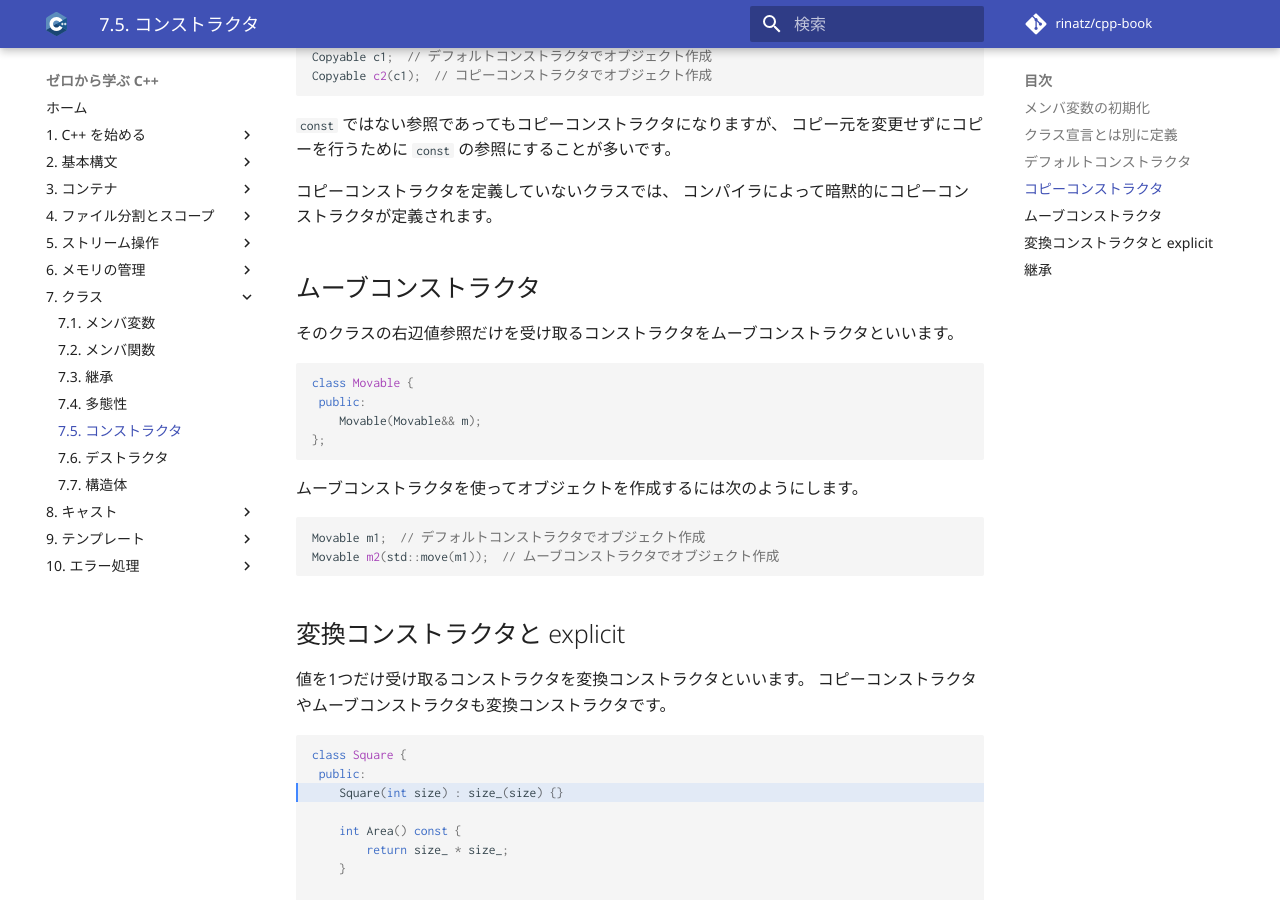
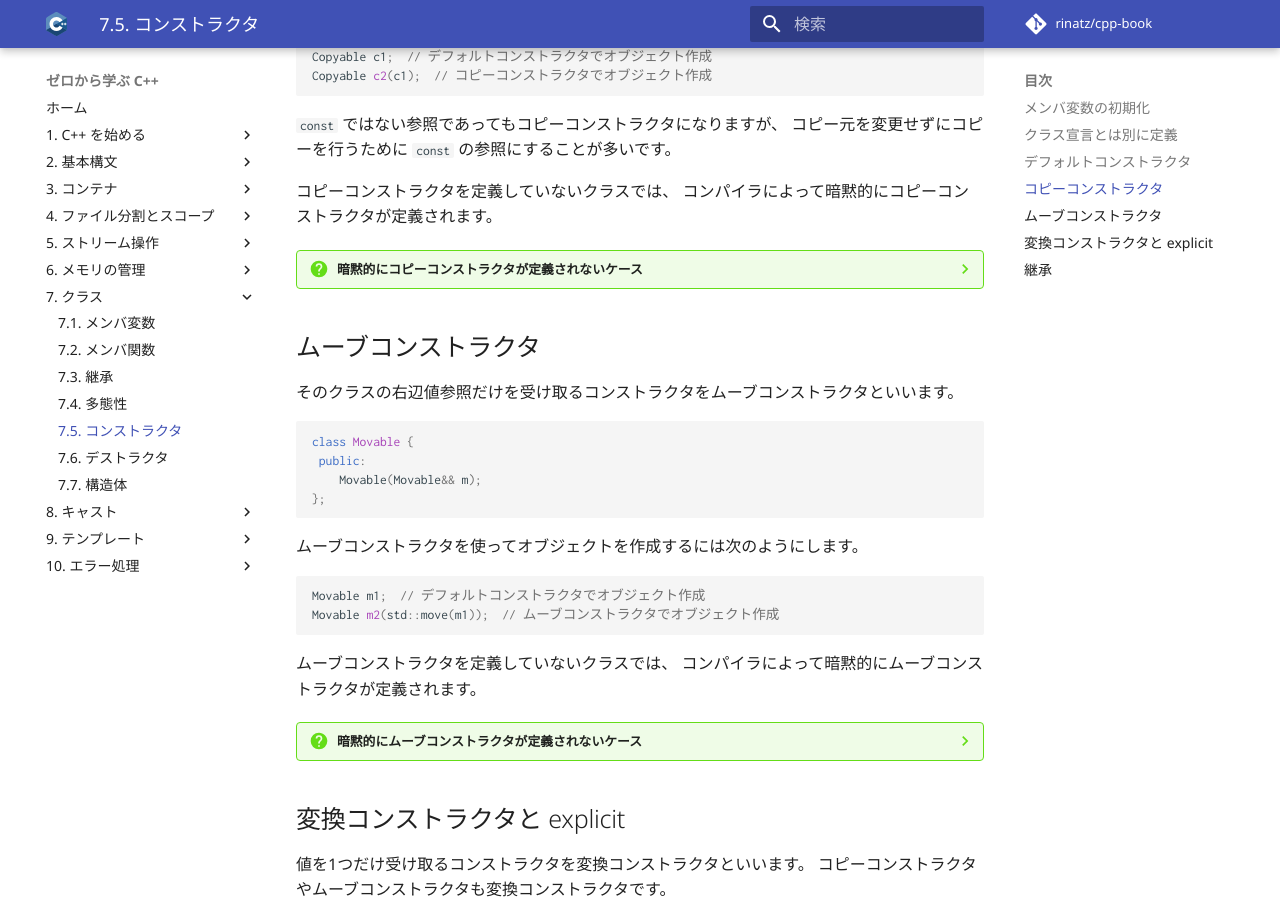
Before and after one commit to rinatz/cpp-book, an MkDocs documentation site: the page built from docs/ch07-05-constructors.md, in a window 1280 px wide and 900 px high, scrolled down 2283 px. Built offline with MkDocs 1.6.1 and Material for MkDocs 9.7.7, drawn with Linux system fonts in a browser that asks for light colours; comment, search, counter and statistics services are not loaded.

Commit message:
Add F&Q for the case copy/move constructors are not implicitly defined even if they are not explicitly defined

````diff
--- a/docs/ch07-05-constructors.md
+++ b/docs/ch07-05-constructors.md
@@ -120,6 +120,22 @@
 コピーコンストラクタを定義していないクラスでは、
 コンパイラによって暗黙的にコピーコンストラクタが定義されます。
 
+??? question "暗黙的にコピーコンストラクタが定義されないケース"
+    コピーコンストラクタを定義していないクラスであっても、
+    特定の条件を満たした場合には暗黙的なコピーコンストラクタの定義は行われなくなります。
+
+    条件の一例として次のものがあります。
+
+    - コピーできないメンバ変数をもつ
+    - 右辺値参照型のメンバ変数をもつ
+    - 下記のいずれかが明示的に定義されている
+        - ムーブコンストラクタ
+        - ムーブ代入演算子
+
+    詳細は [コピーコンストラクタ - cppreference.com][cppreference_copy_constructor] を参照してください。
+
+[cppreference_copy_constructor]: https://ja.cppreference.com/w/cpp/language/copy_constructor
+
 ## ムーブコンストラクタ
 
 そのクラスの右辺値参照だけを受け取るコンストラクタをムーブコンストラクタといいます。
@@ -137,6 +153,26 @@
 Movable m1;  // デフォルトコンストラクタでオブジェクト作成
 Movable m2(std::move(m1));  // ムーブコンストラクタでオブジェクト作成
 ```
+
+ムーブコンストラクタを定義していないクラスでは、
+コンパイラによって暗黙的にムーブコンストラクタが定義されます。
+
+??? question "暗黙的にムーブコンストラクタが定義されないケース"
+    ムーブコンストラクタを定義していないクラスであっても、
+    特定の条件を満たした場合には暗黙的なムーブコンストラクタの定義は行われなくなります。
+
+    条件の一例として次のものがあります。
+
+    - ムーブできないメンバ変数をもつ
+    - 下記のいずれかが明示的に定義されている
+        - コピーコンストラクタ
+        - コピー代入演算子
+        - ムーブ代入演算子
+        - デストラクタ
+
+    詳細は [ムーブコンストラクタ - cppreference.com][cppreference_move_constructor] を参照してください。
+
+[cppreference_move_constructor]: https://ja.cppreference.com/w/cpp/language/move_constructor
 
 ## 変換コンストラクタと explicit
 
````
